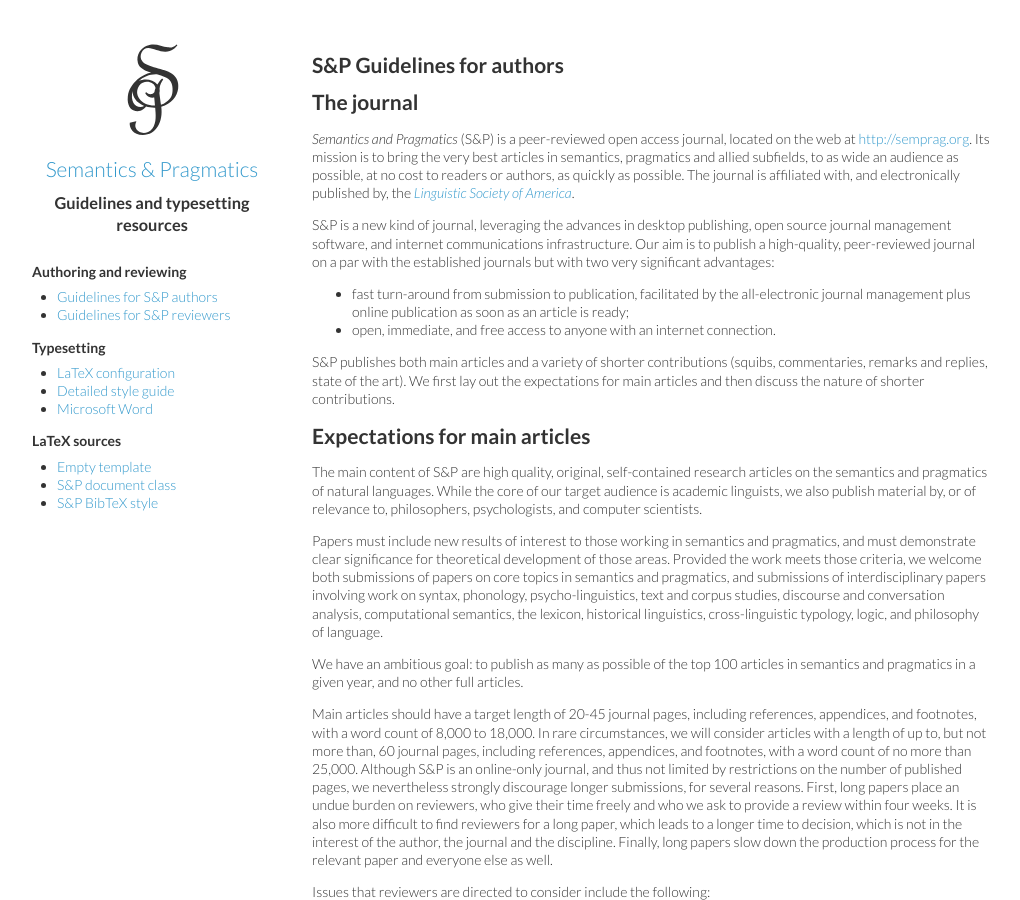
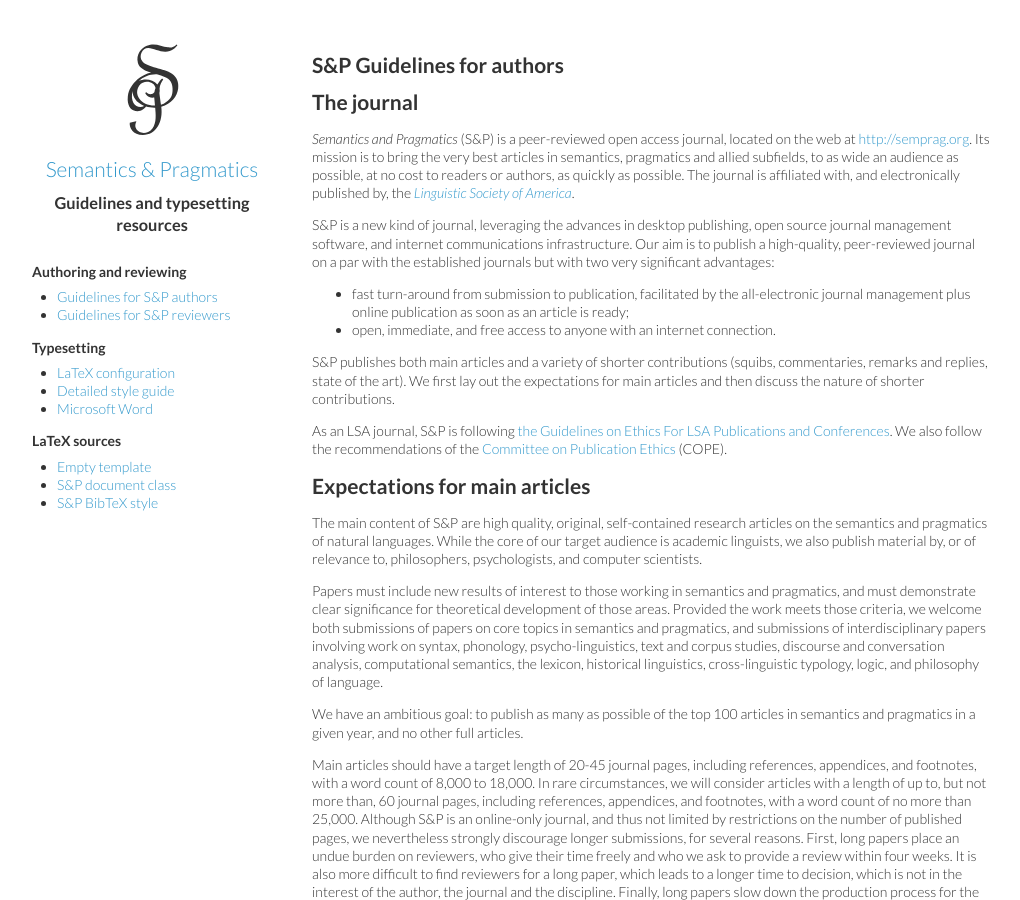
Before and after one commit to semprag/semprag.github.io, a Jekyll site: the page built from author.md, in a window 1280 px wide and 900 px high. Shown: the whole window, without its empty margins (8-1028 px from the left). Built offline with Jekyll 4.4.1, drawn with Linux system fonts in a browser that asks for light colours.

Commit message:
Added links to LSA and COPE guidelines

```diff
--- a/author.md
+++ b/author.md
@@ -15,6 +15,8 @@
 * open, immediate, and free access to anyone with an internet connection.
 
 S&P publishes both main articles and a variety of shorter contributions (squibs, commentaries, remarks and replies, state of the art). We first lay out the expectations for main articles and then discuss the nature of shorter contributions.
+
+As an LSA journal, S&P is following [the Guidelines on Ethics For LSA Publications and Conferences](http://www.linguisticsociety.org/content/guidelines-ethics-lsa-publications-and-conferences). We also follow the recommendations of the [Committee on Publication Ethics](http://publicationethics.org) (COPE).
 
 ## Expectations for main articles
 
```
